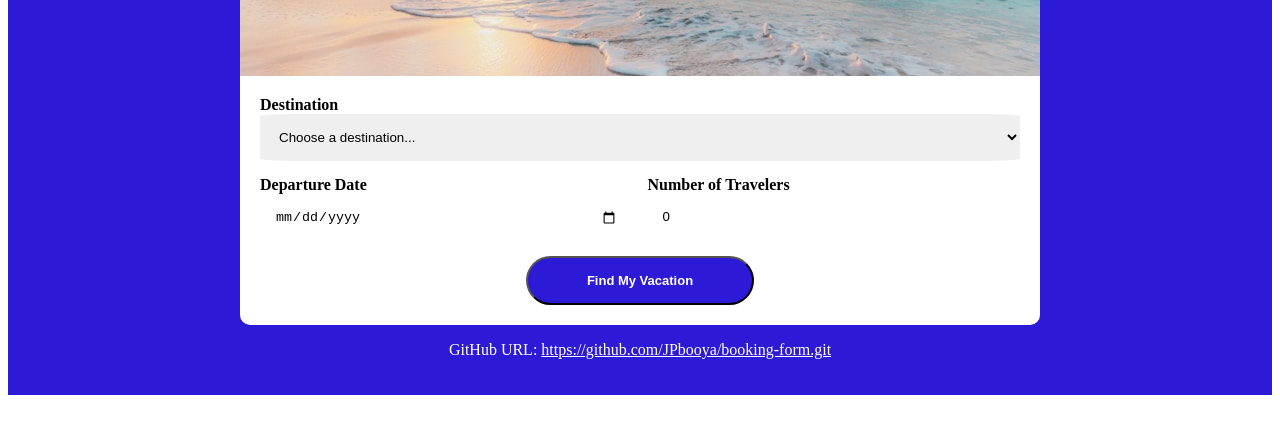
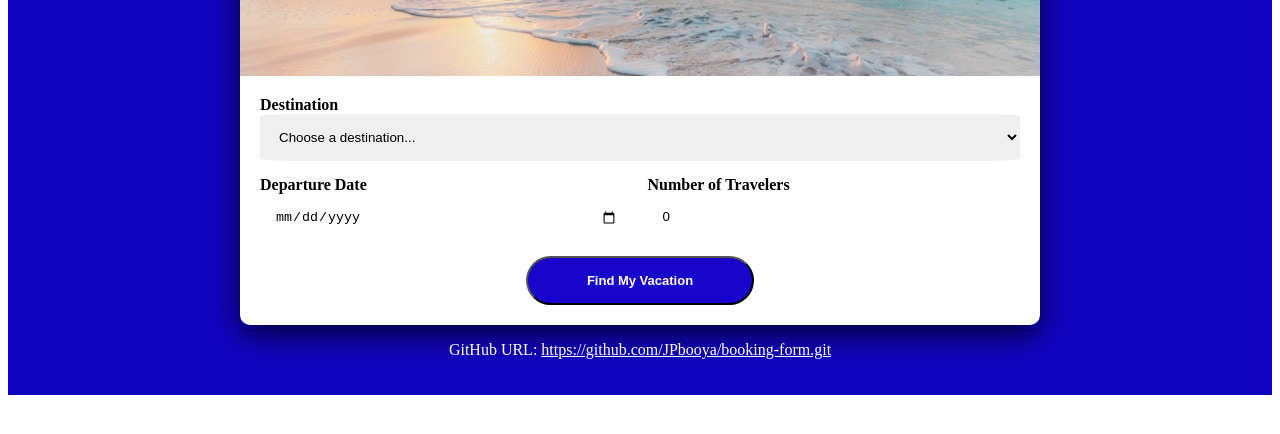
Before and after one commit to JPbooya/booking-form, a website: page home.html in a window 1280 px wide. Shown: the part 232-666 px from the top of the page. Drawn offline with Linux system fonts and the light colour scheme.

Commit message:
added more css styling

```diff
--- a/style.css
+++ b/style.css
@@ -1,5 +1,5 @@
 main {
-  background-color: rgb(45, 26, 214);
+  background-color: rgb(17, 4, 192);
   padding: 20px;
 }
 
@@ -73,6 +73,7 @@ span {
   max-width: 800px;
   width: 100%;
   margin: 0 auto;
+  box-shadow: 0 10px 30px rgba(0, 0, 0, 0.7);
 }
 
 .container input, .container select {
@@ -88,7 +89,7 @@ button {
   display: block;
   margin: 0 auto;
   border-radius: 50px;
-  background-color:  rgb(45, 26, 214);
+  background-color:  rgb(24, 4, 202);
   color: white;
   padding: 15px 40px;
   width: 30%;
```
